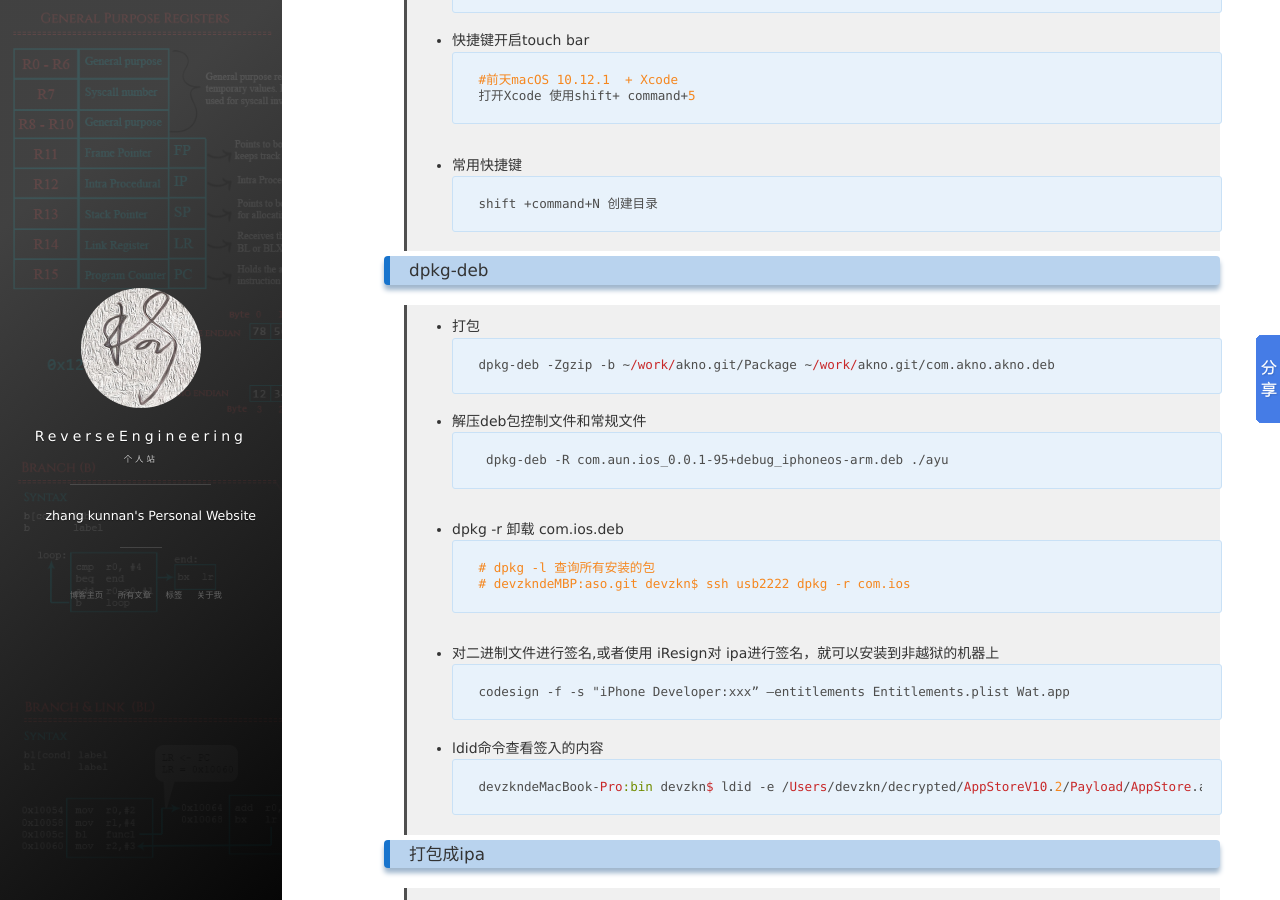
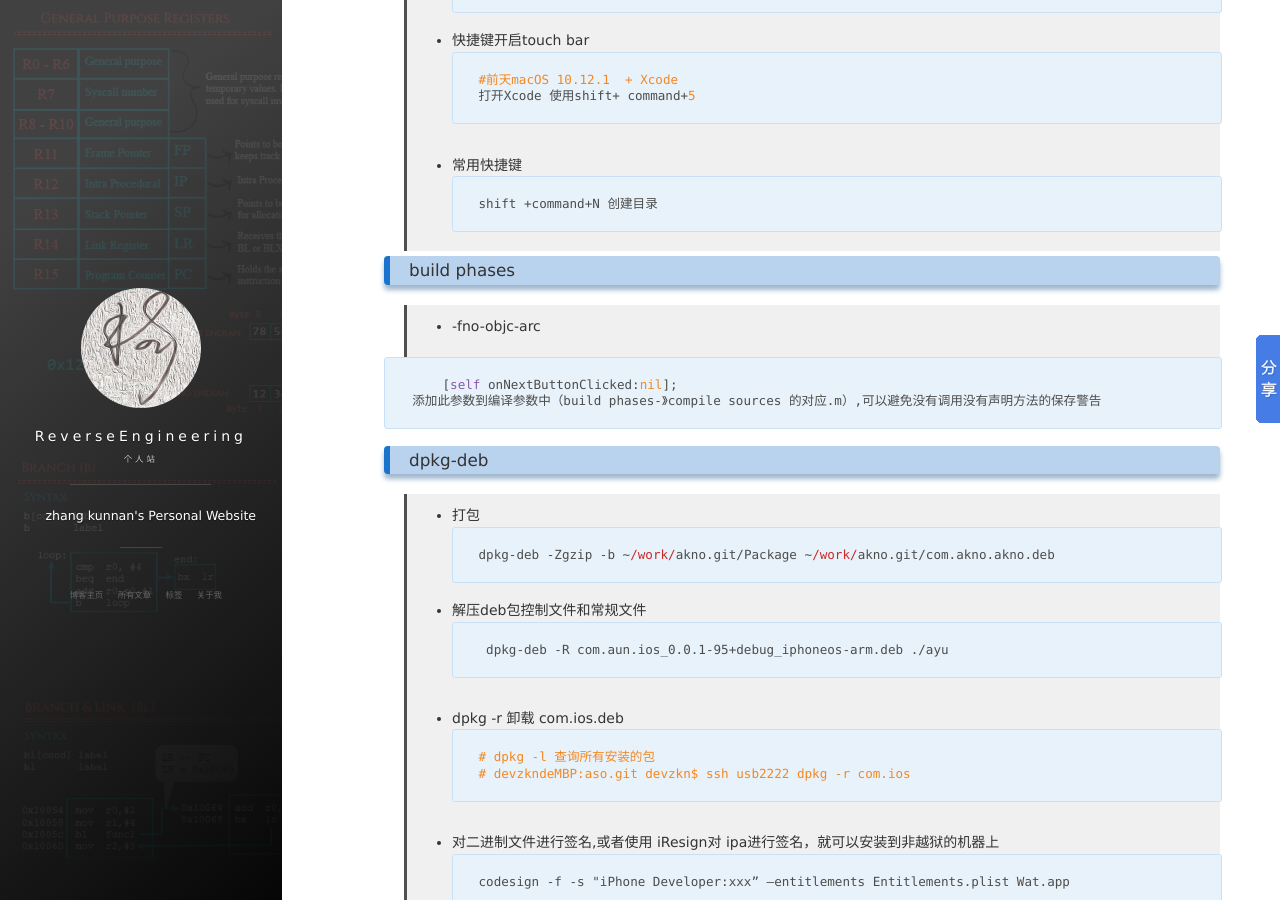
Before and after one commit to zhangkn/zhangkn.github.io, a Jekyll site: the page built from _posts/2018-01-16-Xcode.md, in a window 1280 px wide and 900 px high, scrolled down 979 px. Built offline with Jekyll 4.4.1, drawn with Linux system fonts in a browser that asks for light colours; nearby versions of some CDN libraries; comment, search, counter and statistics services are not loaded.

Commit message:
-fno-objc-arc

````diff
--- a/_posts/2018-01-16-Xcode.md
+++ b/_posts/2018-01-16-Xcode.md
@@ -55,6 +55,18 @@ devzkndeMacBook-Pro:guangyouqian devzkn$ sudo xcodebuild -license
 ```
 shift +command+N 创建目录
 ```
+
+
+
+### build phases
+
+>* -fno-objc-arc
+
+```
+    [self onNextButtonClicked:nil];
+添加此参数到编译参数中（build phases-》compile sources 的对应.m）,可以避免没有调用没有声明方法的保存警告
+```
+
 
 ### dpkg-deb
 
````
Also changed, not shown: _posts/2017-12-14-usefulCommand.md (+5 -0 lines), _posts/2018-01-31-aso.md (+1 -0 lines).
